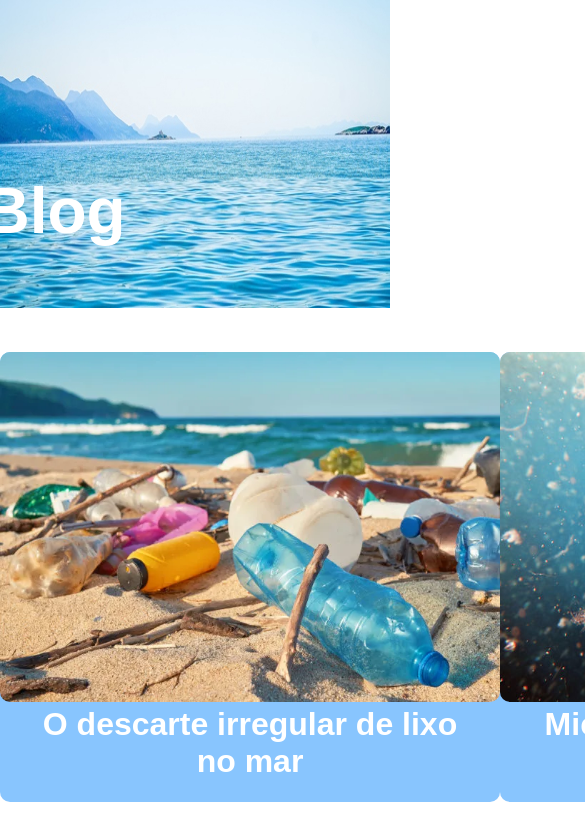
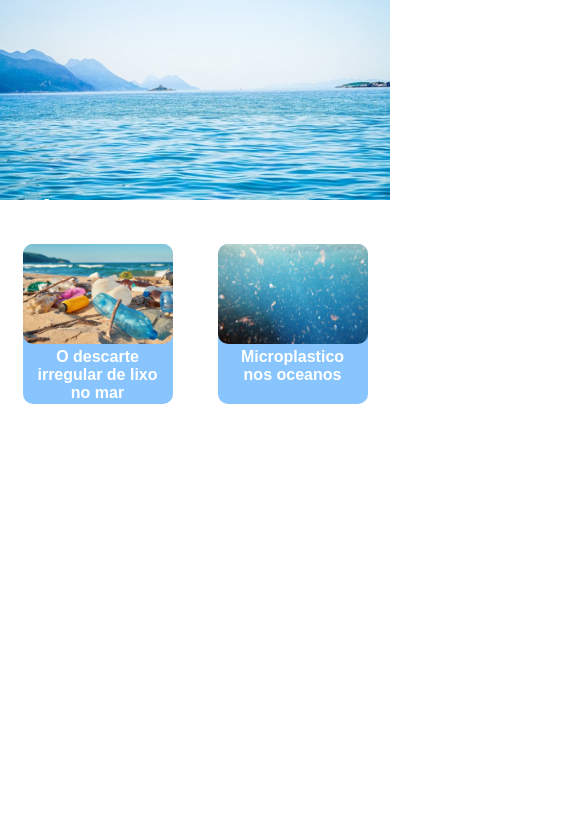
Before and after one commit to ViniciusSantanaa/Global-Solution, a plain HTML site: page global solution/pagina-blog.html in a window 390 px wide. Shown: the top 840 px of the page, 585 px wide, since content can reach past the window. Drawn offline with Linux system fonts and the light colour scheme.

Commit message:
responsividade blog

```diff
--- a/global solution/CSS/Style-Blog.CSS
+++ b/global solution/CSS/Style-Blog.CSS
@@ -57,3 +57,56 @@ h2{
     width: 425px;
     text-decoration: none;
 }
+
+@media (max-width: 768px) {
+    .imagem-header{
+        height: 200px;
+    }
+
+    .Blog{
+        font-size: 3rem;
+    }
+
+    .imagens-textos{
+        width: 300px;
+        height: 250px;
+    }
+
+    .div-fundo{
+        margin-top: 2.5rem;
+        width: 300px;
+        height: 325px;
+    }
+
+    h2{
+        font-size: 1.5rem;
+        width: 250px;
+    }
+}
+
+@media (max-width: 425px) {
+    .imagem-header{
+        height: 200px;
+        width: 100%;
+    }
+
+    .Blog{
+        font-size: 2rem;
+    }
+
+    .imagens-textos{
+        width: 150px;
+        height: 100px;
+    }
+
+    .div-fundo{
+        margin-top: 2.5rem;
+        width: 150px;
+        height: 160px;
+    }
+
+    h2{
+        font-size: 1rem;
+        width: 125px;
+    }
+}
```
